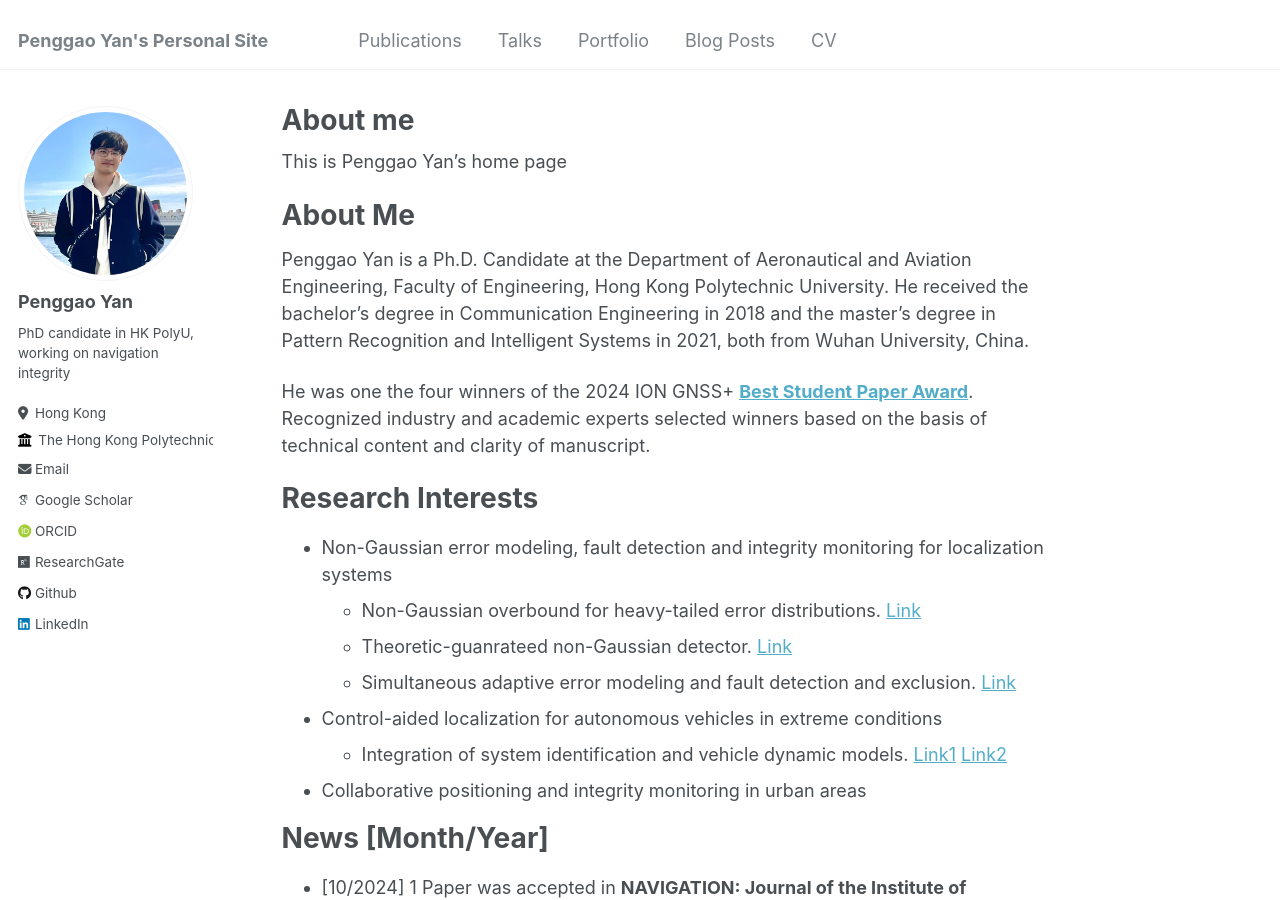
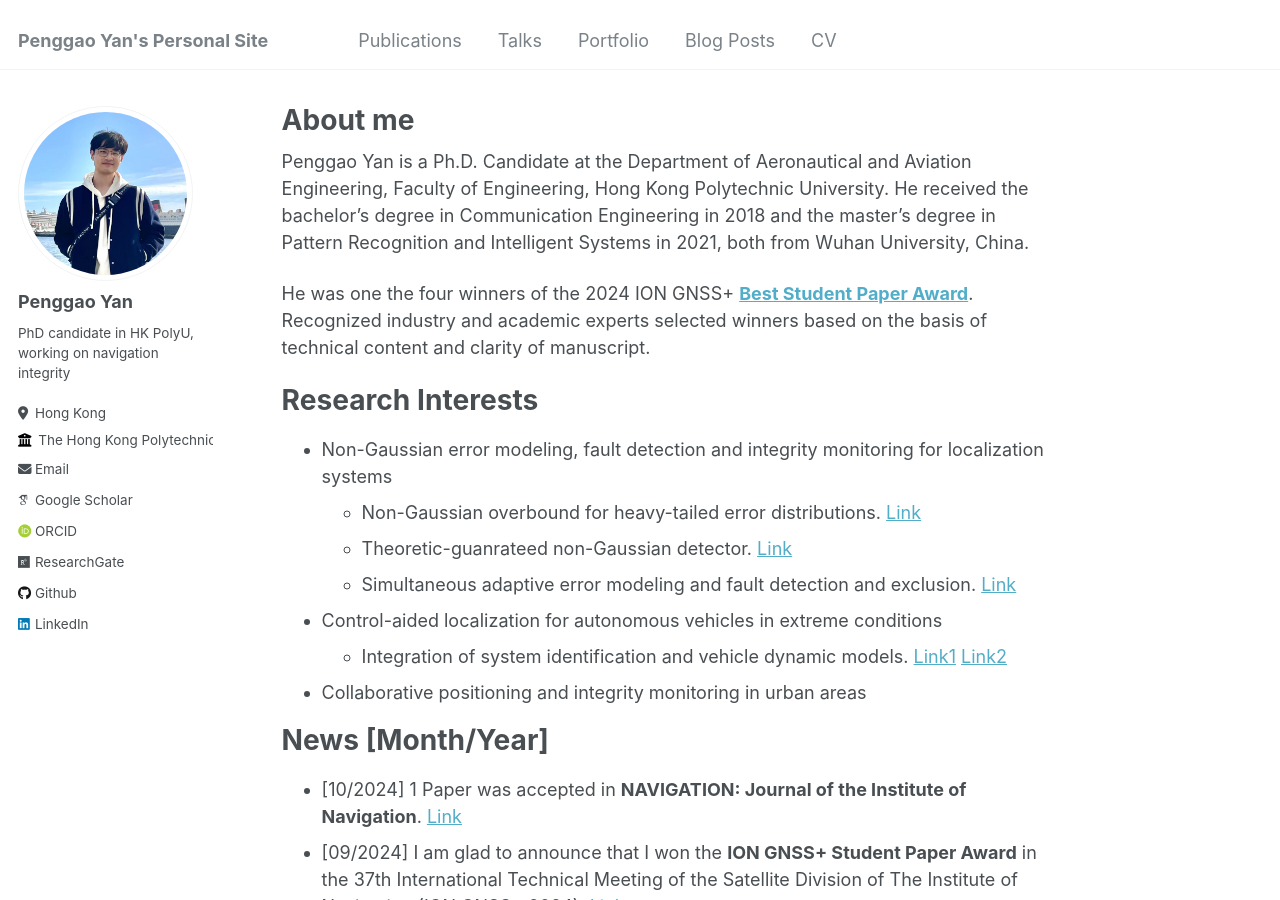
Before and after one commit to JasonYanxx/JasonYanxx.github.io, a Jekyll site: the page built from _pages/about.md, in a window 1280 px wide and 900 px high. Built offline with Jekyll 4.4.1, drawn with Linux system fonts in a browser that asks for light colours; some web fonts are replaced.

Commit message:
Update about.md

```diff
--- a/_pages/about.md
+++ b/_pages/about.md
@@ -7,10 +7,6 @@ redirect_from:
   - /about.html
 ---
 
-This is Penggao Yan's home page
-
-About Me
-======
 Penggao Yan is a Ph.D. Candidate at the Department of Aeronautical and Aviation Engineering, Faculty of Engineering, Hong Kong Polytechnic University. He received the bachelor’s degree in Communication Engineering in 2018 and the master’s degree in Pattern Recognition and Intelligent Systems in 2021, both from Wuhan University, China.
 
 He was one the four winners of the 2024 ION GNSS+ [**Best Student Paper Award**](https://jasonyanxx.github.io/portfolio/2024-09-20-portfolio). Recognized industry and academic experts selected winners based on the basis of technical content and clarity of manuscript.
```
